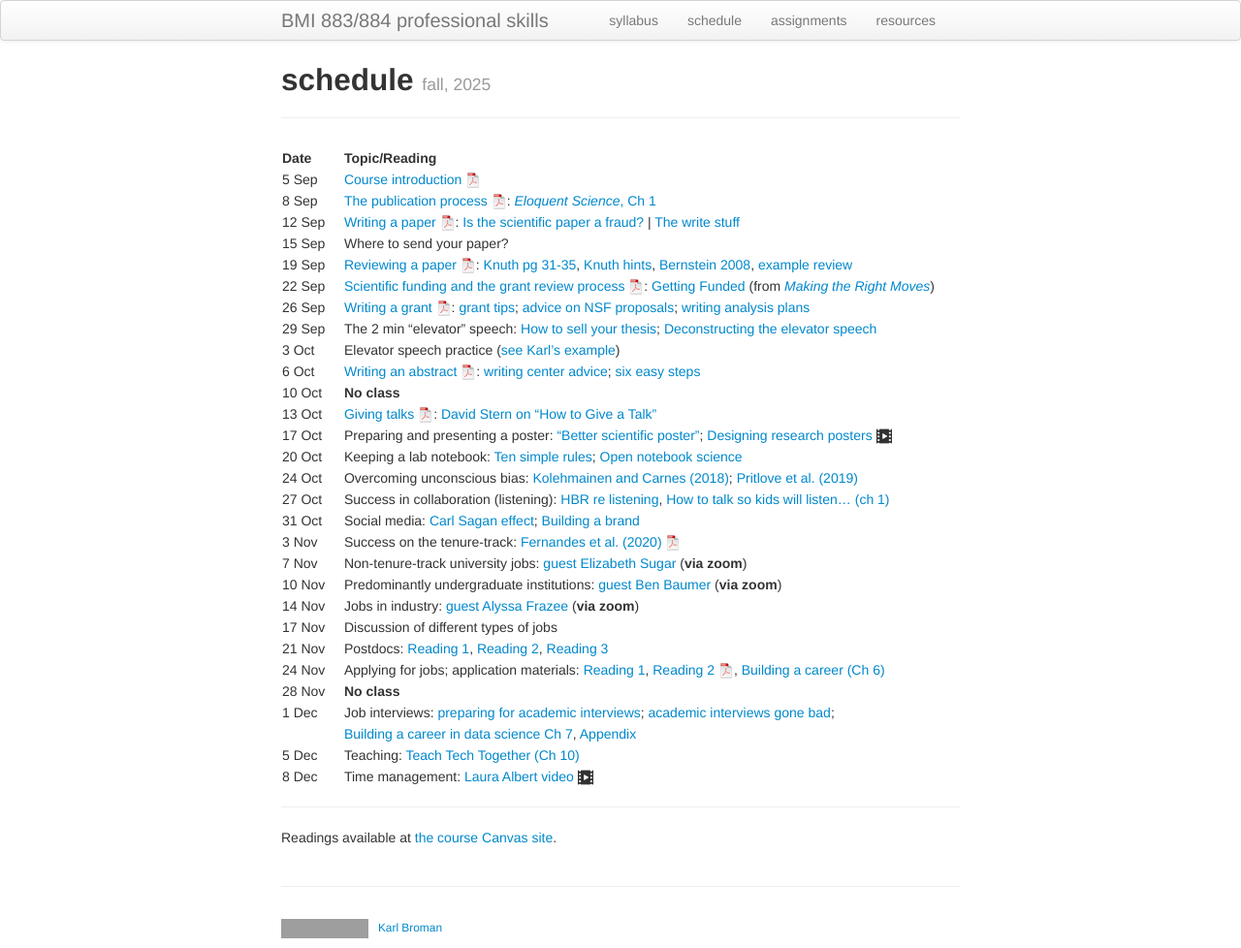
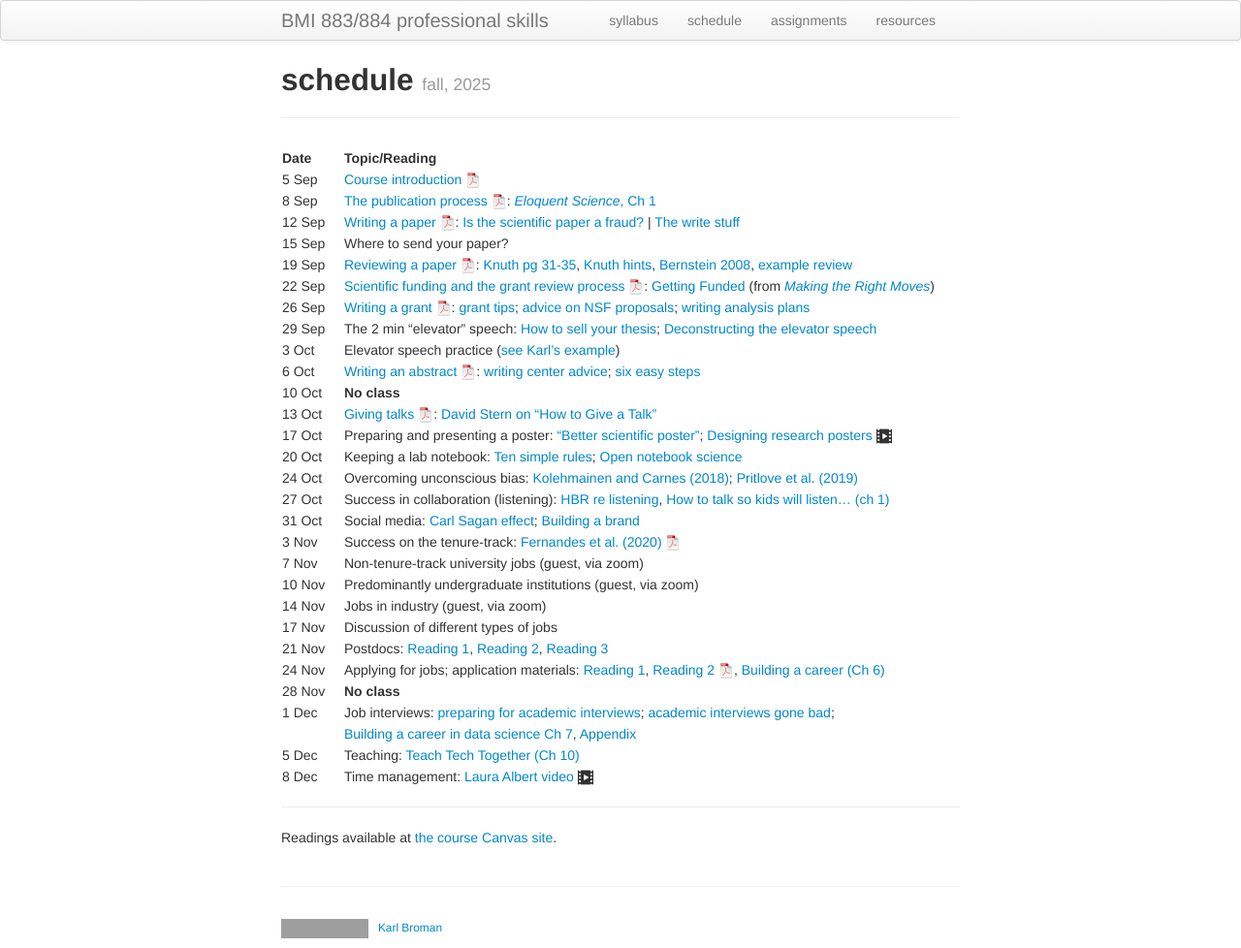
Before and after one commit to kbroman/BMI883, a Jekyll site: the page built from schedule.md, in a window 1280 px wide. Shown: the whole page at 97% size. Built offline with Jekyll 4.4.1, drawn with Linux system fonts in a browser that asks for light colours; grey boxes are pictures that could not be loaded.

Commit message:
remove fall 2024 guests from schedule

```diff
--- a/schedule.md
+++ b/schedule.md
@@ -25,9 +25,9 @@ description: Schedule and readings for BMI 883/884, Biomedical data science prof
 | 27 Oct  |    | Success in collaboration (listening): [HBR re listening](https://hbr.org/2021/12/how-to-become-a-better-listener), [How to talk so kids will listen... (ch 1)](https://bit.ly/3HhnFHY) |
 | 31 Oct   |    | Social media: [Carl Sagan effect](https://doi.org/10.1523/JNEUROSCI.0086-16.2016); [Building a brand](https://www.stephaniehicks.com/blog/building-a-brand-as-a-scientist/) |
 | 3 Nov  |     | Success on the tenure-track: [Fernandes et al. (2020)](https://doi.org/10.7554/eLife.54097) [![pdf icon](icons/pdf-icon.png)](https://bit.ly/3d3uA9b) |
-| 7 Nov  |     | Non-tenure-track university jobs: [guest Elizabeth Sugar](https://publichealth.jhu.edu/faculty/1488/elizabeth-sugar) (**via zoom**) |
-| 10 Nov  |    | Predominantly undergraduate institutions: [guest Ben Baumer](https://www.smith.edu/people/ben-baumer) (**via zoom**) |
-| 14 Nov  |    | Jobs in industry: [guest Alyssa Frazee](https://alyssafrazee.com) (**via zoom**) |
+| 7 Nov  |     | Non-tenure-track university jobs (guest, via zoom) |
+| 10 Nov  |    | Predominantly undergraduate institutions (guest, via zoom) |
+| 14 Nov  |    | Jobs in industry (guest, via zoom) |
 | 17 Nov  |    | Discussion of different types of jobs |
 | 21 Nov  |    | Postdocs: [Reading 1](https://www.insidehighered.com/advice/2016/08/23/should-you-pursue-postdoc-or-not-essay), [Reading 2](https://www.nature.com/articles/d41586-020-03235-y), [Reading 3](http://simplystats.github.io/2011/12/28/grad-students-in-bio-statistics-do-a-postdoc/) |
 | 24 Nov  |    | Applying for jobs; application materials: [Reading 1](https://mitcommlab.mit.edu/broad/commkit/cover-letter-for-a-faculty-position/), [Reading 2 ![pdf icon](icons/pdf-icon.png)](https://hwpi.harvard.edu/files/ocs/files/gsas-cvs-and-cover-letters.pdf), [Building a career (Ch 6)](https://livebook.manning.com/book/build-your-career-in-data-science/chapter-6/1) |
```
